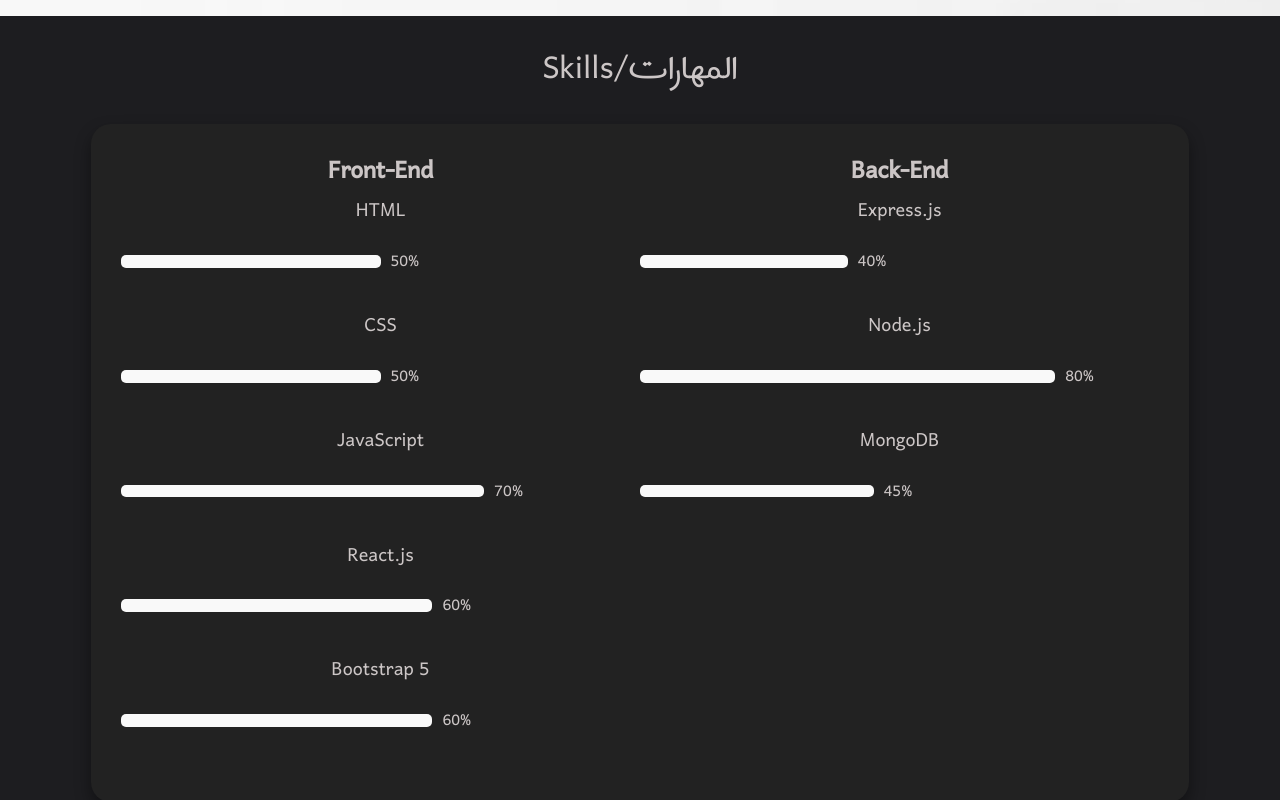
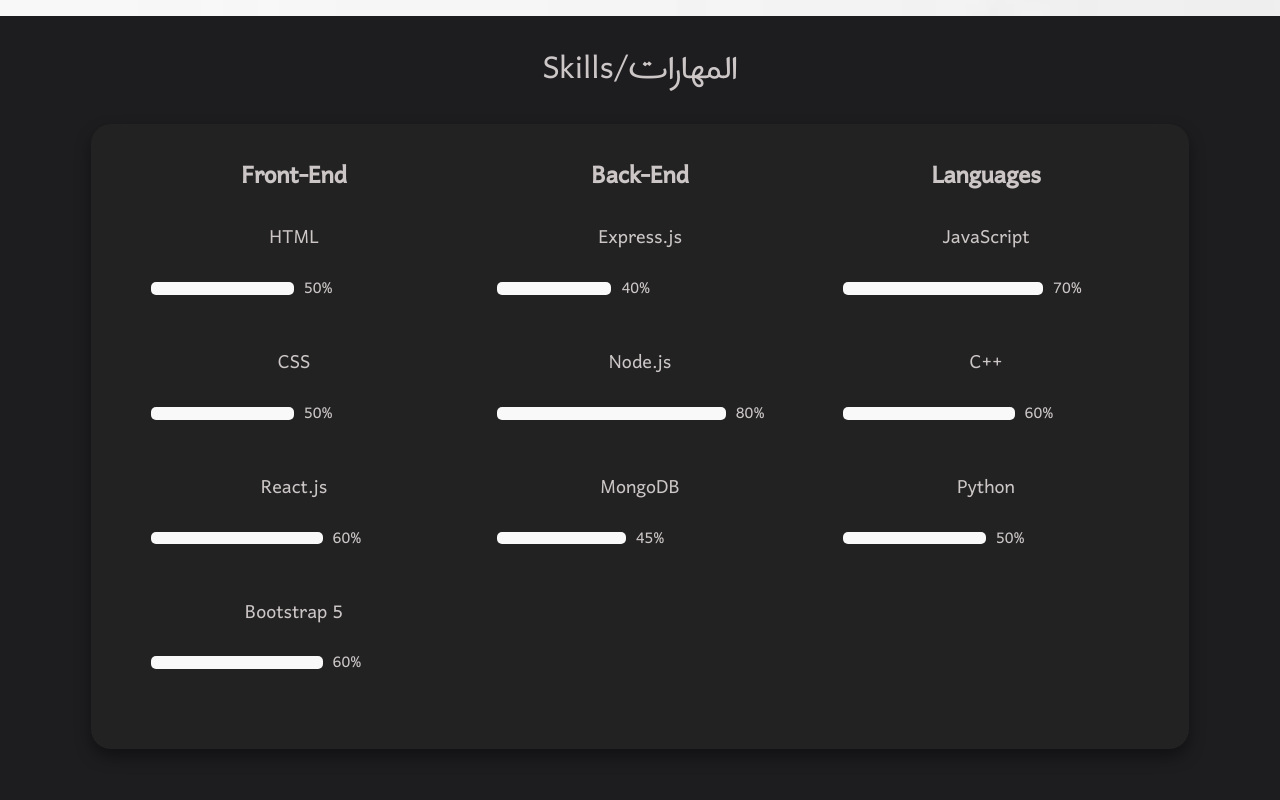
Before and after one commit to AbuEskander/Portfoilo-3.0, a React (Create React App) app in the folder Client/porto/: page / in a window 1280 px wide. Shown: the part 720-1520 px from the top of the page. Built offline with nearby package versions, Linux system fonts and the light colour scheme.

Commit message:
Improved Skills

```diff
--- a/Client/porto/src/Components/Qualification.js
+++ b/Client/porto/src/Components/Qualification.js
@@ -1,5 +1,5 @@
 import React, { useState, useEffect } from "react";
-import { FrontEnd, BackEnd } from "../data/Skills";
+import { FrontEnd, BackEnd, Languages } from "../data/Skills";
 import Certificates from "../data/Certification";
 import Link from "../svg/Link.svg";
 import Closing from "../svg/Closing.svg";
@@ -32,6 +32,11 @@
             <Quality>
               <h3>Back-End</h3>
               <Skills Field={BackEnd} />
+            </Quality>
+            {innerWidth < 800 && <hr />}
+            <Quality>
+              <h3>Languages</h3>
+              <Skills Field={Languages} />
             </Quality>
           </div>
         </div>
@@ -85,7 +90,7 @@
 };
 const Skill = ({ sk }) => {
   return (
-    <div>
+    <div className="skill">
       <h4>{sk.name}</h4>
       <div className="percentage-bar">
         <div className="progress" style={{ width: `${sk.percentage}%` }}></div>
--- a/Client/porto/src/data/Skills.js
+++ b/Client/porto/src/data/Skills.js
@@ -1,9 +1,8 @@
 const FrontEnd = [
   { id: 1, name: "HTML", percentage: 50 },
   { id: 2, name: "CSS", percentage: 50 },
-  { id: 3, name: "JavaScript", percentage: 70 },
-  { id: 4, name: "React.js", percentage: 60 },
-  { id: 5, name: "Bootstrap 5", percentage: 60 },
+  { id: 3, name: "React.js", percentage: 60 },
+  { id: 4, name: "Bootstrap 5", percentage: 60 },
 ];
 
 const BackEnd = [
@@ -23,19 +22,24 @@
     percentage: 45,
   },
 ];
-/*
+
 const Languages = [
   {
     id: 1,
-    name: "عربية",
-    percentage: 90,
+    name: "JavaScript",
+    percentage: 70,
   },
   {
     id: 2,
-    name: "English",
-    percentage: 85,
+    name: "C++",
+    percentage: 60,
   },
-];*/
+  {
+    id: 3,
+    name: "Python",
+    percentage: 50,
+  },
+];
 
-export { FrontEnd, BackEnd /*Languages*/ };
+export { FrontEnd, BackEnd, Languages };
 // Path: Client/porto/src/data/Paths.js
--- a/Client/porto/src/index.css
+++ b/Client/porto/src/index.css
@@ -115,13 +115,19 @@
 }
 .Qualities {
   width: 100%;
-  display: grid;
-  grid-template-columns: 1fr 1fr;
+  display: flex;
+  flex-direction: row;
+
+  justify-content: space-around;
   background-color: #222;
   box-shadow: 0px 8px 16px 0px rgba(0, 0, 0, 0.4);
   padding: 30px;
   border-radius: 20px;
   margin-bottom: 60px;
+}
+.Quality {
+  width: 100%;
+  margin: 5px 30px;
 }
 .Qualities h3 {
   font-weight: bold;
@@ -162,6 +168,9 @@
   padding: 10px;
 }
 @media screen and (max-width: 800px) {
+  .Quality {
+    margin: 0;
+  }
   .Griding {
     display: flex;
     flex-direction: column-reverse;
@@ -319,7 +328,9 @@
   text-align: center;
   margin-top: 10px;
 }
-
+.skill h4 {
+  margin-top: 30px;
+}
 .footer {
   display: flex;
   justify-content: center;
```
Also changed, not shown: 1 other file (tests, documents, lock files or other folders).
